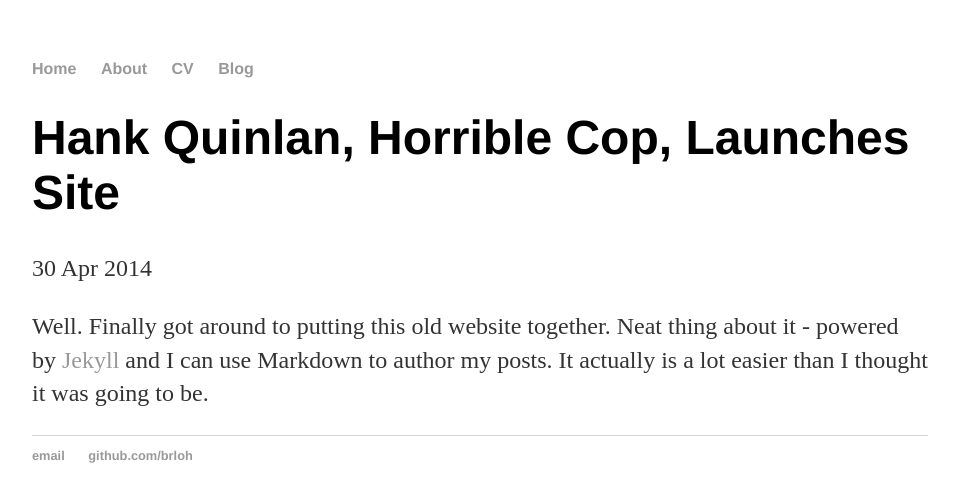
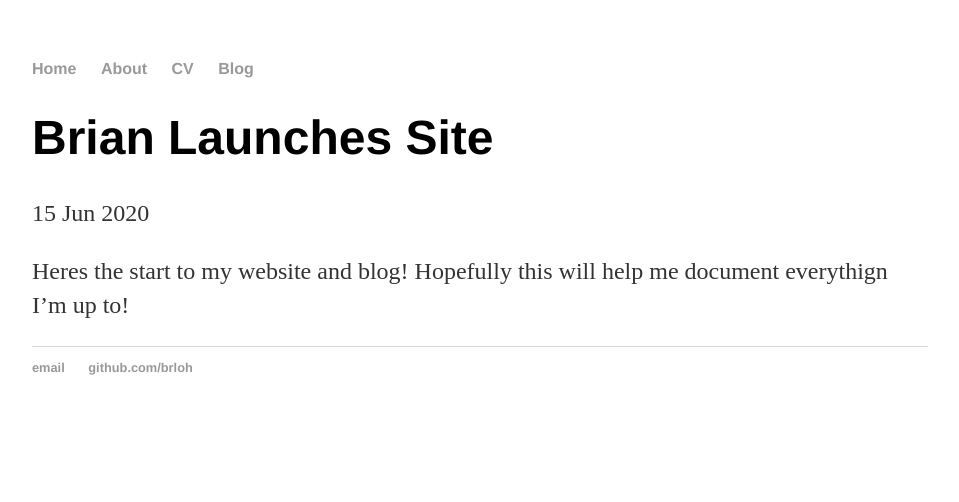
Before and after one commit to brloh/old-website, a Jekyll site: the page built from _posts/2020-06-14-brian-loh-site-launched.md, in a window 1280 px wide. Shown: the top 502 px of the page, without its empty margins (160-1119 px from the left). Built offline with Jekyll 4.4.1, drawn with Linux system fonts in a browser that asks for light colours.

Commit message:
Update 2020-06-14-brian-loh-site-launched.md

```diff
--- a/_posts/2020-06-14-brian-loh-site-launched.md
+++ b/_posts/2020-06-14-brian-loh-site-launched.md
@@ -1,8 +1,7 @@
 ---
 layout: post
-title: "Hank Quinlan, Horrible Cop, Launches Site"
-date: 2014-04-30
+title: "Brian Launches Site"
+date: 2020-06-15
 ---
 
-Well. Finally got around to putting this old website together. Neat thing about it - powered by [Jekyll](http://jekyllrb.com)
-and I can use Markdown to author my posts. It actually is a lot easier than I thought it was going to be.
+Heres the start to my website and blog! Hopefully this will help me document everythign I'm up to!
```
